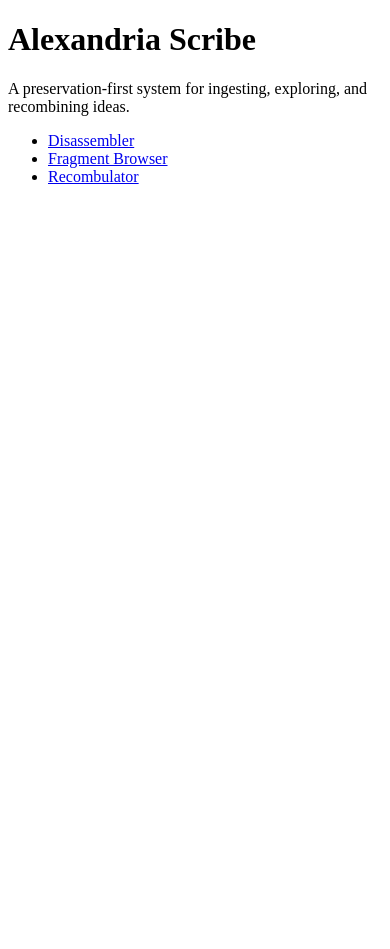
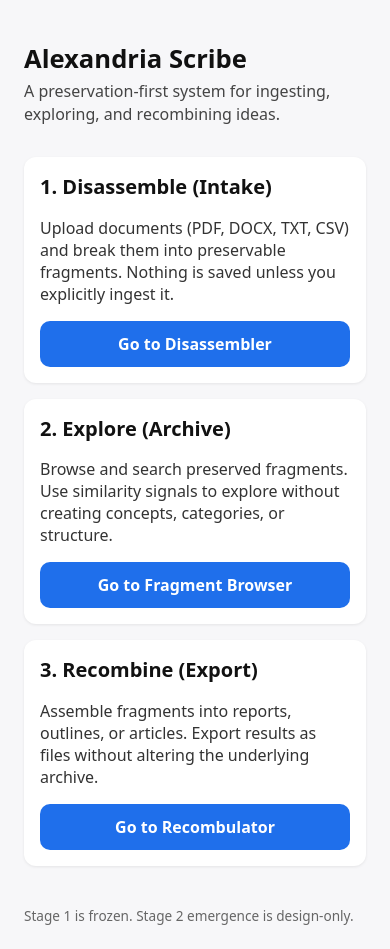
Before and after one commit to l-87hjl/alexandria-scribe, a Flask app: page / in a window 390 px wide. Before the commit the page ends 184 px from the top, so only its background shows below. Run offline with Flask 3, Linux system fonts and the light colour scheme; some libraries are stand-ins or nearby versions.

Commit message:
Improve landing UI with large buttons and mobile-friendly layout

```diff
--- a/templates/landing.html
+++ b/templates/landing.html
@@ -1,13 +1,106 @@
 <!doctype html>
-<html>
-<head><title>Alexandria Scribe</title></head>
+<html lang="en">
+<head>
+  <meta charset="utf-8" />
+  <meta name="viewport" content="width=device-width, initial-scale=1" />
+  <title>Alexandria Scribe</title>
+  <style>
+    body {
+      font-family: system-ui, -apple-system, BlinkMacSystemFont, sans-serif;
+      background: #f7f7f9;
+      margin: 0;
+      padding: 1.5rem;
+      color: #111;
+    }
+    .container {
+      max-width: 720px;
+      margin: 0 auto;
+    }
+    h1 {
+      font-size: 2rem;
+      margin-bottom: 0.25rem;
+    }
+    .subtitle {
+      color: #444;
+      margin-bottom: 2rem;
+      line-height: 1.4;
+    }
+    .card {
+      background: #fff;
+      border-radius: 12px;
+      padding: 1.25rem 1.25rem 1.5rem;
+      margin-bottom: 1rem;
+      box-shadow: 0 1px 3px rgba(0,0,0,0.08);
+    }
+    .card h2 {
+      margin-top: 0;
+      font-size: 1.25rem;
+    }
+    .card p {
+      margin-bottom: 1rem;
+      color: #333;
+    }
+    .action {
+      display: inline-block;
+      padding: 0.75rem 1.1rem;
+      border-radius: 10px;
+      text-decoration: none;
+      font-weight: 600;
+      background: #1f6feb;
+      color: #fff;
+    }
+    .action.secondary {
+      background: #6c757d;
+    }
+    footer {
+      margin-top: 2.5rem;
+      font-size: 0.85rem;
+      color: #666;
+    }
+    @media (max-width: 600px) {
+      h1 { font-size: 1.6rem; }
+      .card { padding: 1rem; }
+      .action { display: block; text-align: center; }
+    }
+  </style>
+</head>
 <body>
-<h1>Alexandria Scribe</h1>
-<p>A preservation-first system for ingesting, exploring, and recombining ideas.</p>
-<ul>
-  <li><a href="/disassembler">Disassembler</a></li>
-  <li><a href="/fragments">Fragment Browser</a></li>
-  <li><a href="/recombulator">Recombulator</a></li>
-</ul>
+  <div class="container">
+    <h1>Alexandria Scribe</h1>
+    <div class="subtitle">
+      A preservation‑first system for ingesting, exploring, and recombining ideas.
+    </div>
+
+    <div class="card">
+      <h2>1. Disassemble (Intake)</h2>
+      <p>
+        Upload documents (PDF, DOCX, TXT, CSV) and break them into preservable fragments.
+        Nothing is saved unless you explicitly ingest it.
+      </p>
+      <a class="action" href="/disassembler">Go to Disassembler</a>
+    </div>
+
+    <div class="card">
+      <h2>2. Explore (Archive)</h2>
+      <p>
+        Browse and search preserved fragments. Use similarity signals to explore without
+        creating concepts, categories, or structure.
+      </p>
+      <a class="action" href="/fragments">Go to Fragment Browser</a>
+    </div>
+
+    <div class="card">
+      <h2>3. Recombine (Export)</h2>
+      <p>
+        Assemble fragments into reports, outlines, or articles. Export results as files
+        without altering the underlying archive.
+      </p>
+      <a class="action" href="/recombulator">Go to Recombulator</a>
+    </div>
+
+    <footer>
+      Stage 1 is frozen. Stage 2 emergence is design‑only.
+    </footer>
+  </div>
 </body>
 </html>
```
